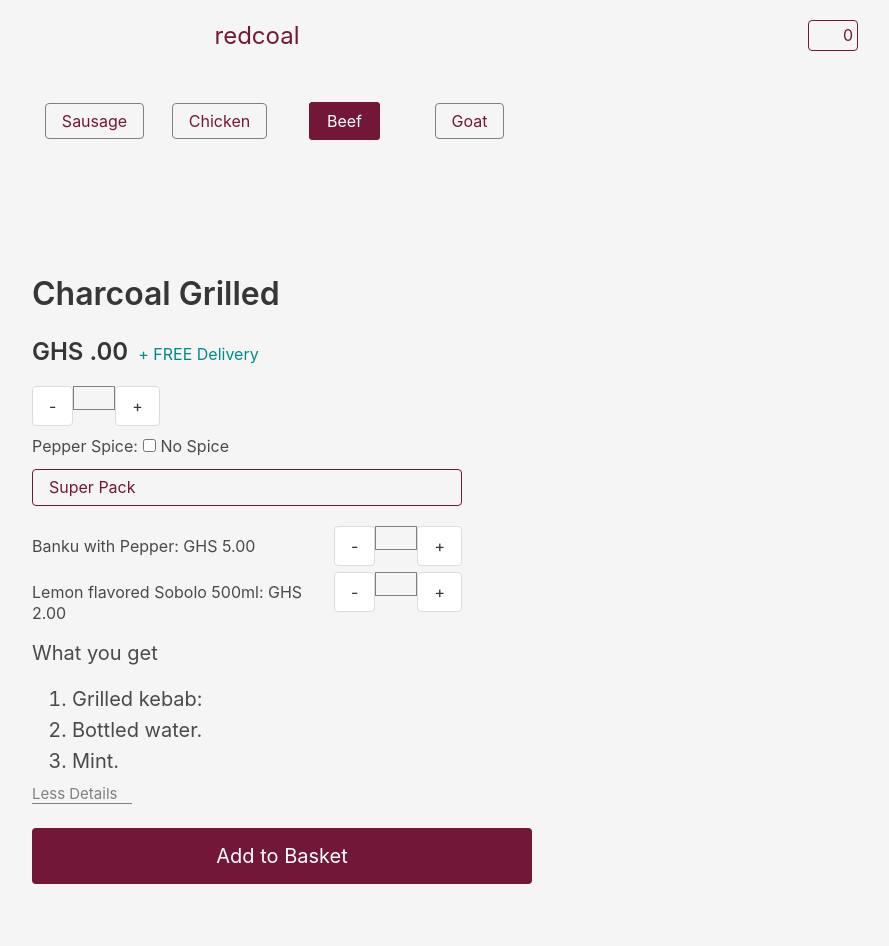
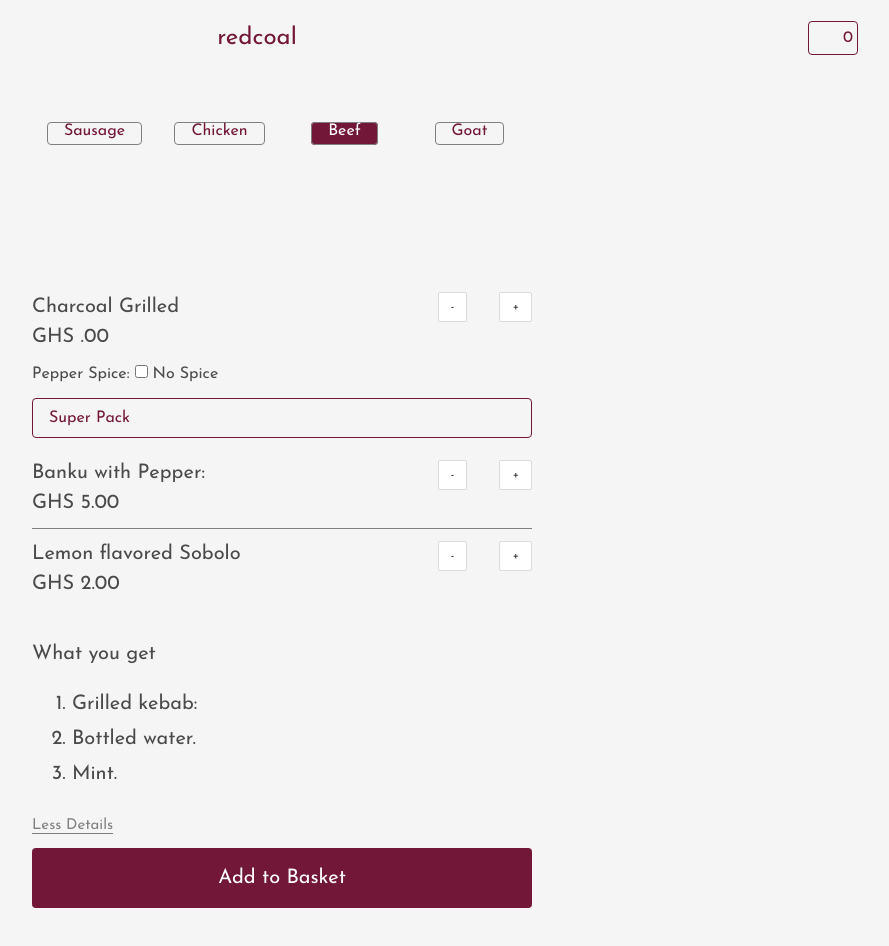
Before and after one commit to mchase007/redcoalv3., a Vue app: page /meal/beef in a window 1280 px wide. Both pictures are taken after a click on the element "Super Pack". Shown: the top 946 px of the page, without its empty margins (358-1247 px from the left). Built offline with nearby package versions, Linux system fonts and the light colour scheme.

Commit message:
ui updates

```diff
--- a/src/assets/scss/_product.scss
+++ b/src/assets/scss/_product.scss
@@ -1,20 +1,33 @@
-.content {
+.contents {
   margin: 0 auto;
   text-align: left;
   max-width: 500px;
-  display: flex;
-  flex-direction: column;
-  align-content: center;
+  // display: flex;
+  // flex-direction: column;
+  // align-content: center;
 
   // border: 1px solid gray;
+}
+
+.item {
+  text-align: left;
 }
 
 .controlSet {
   display: flex;
 
   .quantity {
-    border: 1px solid gray;
-    padding: 8px 20px;
+    // border: 1px solid gray;
+    // padding: 8px 8px;
+    border-width: 1px;
+    color: #363636;
+    justify-content: center;
+    padding-bottom: calc(0.5em - 1px);
+    padding-left: 1em;
+    padding-right: 1em;
+    padding-top: calc(0.5em - 1px);
+    text-align: center;
+    white-space: nowrap;
   }
 }
 
@@ -28,11 +41,6 @@
   &.pack {
     display: block;
   }
-}
-
-.bill {
-  display: flex;
-  align-items: baseline;
 }
 
 .promo {
@@ -51,6 +59,9 @@
   border-radius: 4px;
   max-width: 500px;
   margin: 0 auto;
+  margin-top: 10px;
+  // position: absolute;
+  // bottom: 0;
 }
 
 .clicker {
@@ -63,6 +74,11 @@
 
 .packList {
   margin-bottom: 10px;
+  margin-top: 40px;
+
+  .list-heading {
+    margin-bottom: -80px;
+  }
 }
 
 .pepper {
@@ -96,16 +112,22 @@
   display: flex;
   align-items: center;
   color: #731739;
-  max-width: 430px;
+  max-width: 500px;
   margin-bottom: 20px;
   cursor: pointer;
   justify-content: space-between;
 }
 
+.extraset3 {
+  border-top: 1px solid gray;
+  margin-top: 10px;
+  margin-bottom: 10px;
+}
+
 @media only screen and (min-width: 400px) {
   .extraSet {
     display: flex;
-    max-width: 430px;
+    max-width: 500px;
     justify-content: space-between;
     align-items: baseline;
   }
--- a/src/assets/scss/_productlist.scss
+++ b/src/assets/scss/_productlist.scss
@@ -4,24 +4,31 @@
   margin-top: 40px;
   display: flex;
   justify-content: space-between;
+  overflow-x: auto;
+  overflow-y: hidden;
+}
+
+.mealList::-webkit-scrollbar{
+  width: 0;
 }
 
 .mealItem {
   width: 30%;
+  padding-bottom: 5px;
+  padding-top: calc(0.5em - 5px);
 
   a {
     border: 1px solid gray;
-    padding-bottom: calc(0.5em - 1px);
+    padding-bottom: 5px;
     padding-left: 1em;
     padding-right: 1em;
-    padding-top: calc(0.5em - 1px);
     text-align: center;
     border-radius: 4px;
     color: #731739;
   }
 
   .router-link-active {
-    border: 2px solid #731739;
+    // border: 2px solid #731739;
     color: white;
     background-color: #731739;
   }
--- /dev/null
+++ b/src/assets/scss/main.scss
@@ -0,0 +1,7 @@
+@charset "utf-8";
+
+@import url("https://fonts.googleapis.com/css2?family=Josefin+Sans:wght@400;700&display=swap");
+
+$family-sans-serif: "Josefin Sans", sans-serif;
+
+@import "~bulma/bulma";
--- a/src/assets/scss/style.scss
+++ b/src/assets/scss/style.scss
@@ -1,5 +1,5 @@
-@import "~bulma/bulma";
-@import url("https://fonts.googleapis.com/css2?family=Josefin+Sans:wght@400;700&display=swap");
+// @import "~bulma/bulma";
+// @import url("https://fonts.googleapis.com/css2?family=Josefin+Sans:wght@400;700&display=swap");
 
 @import url('https://css.gg/instagram.css');
 @import url('https://css.gg/twitter.css');
@@ -26,4 +26,4 @@
 
 
 
-$family-sans-serif: "Josefin Sans", sans-serif;
+// $family-sans-serif: "Josefin Sans", sans-serif;
--- a/src/components/ProductItem.vue
+++ b/src/components/ProductItem.vue
@@ -1,20 +1,20 @@
 <template>
   <div class="productView container" >
-    <div class="content">
-      <h4 class="is-size-4 is-size-3-tablet">Charcoal Grilled {{userMeal.productName}}</h4>
-      <div class="bill">
-        <div>
-          <h5 class="is-size-5 is-size-4-tablet" >GHS {{userMeal.productPrice}}.00</h5>
-        </div>
-        <div class="promo">
-          <p class=" is-size-7 is-size-6-tablet">+ FREE Delivery</p>
-        </div>
+    <div class="contents">
+      <div class="flex flex-jc-sb">
+          <span class="item">
+          <p class="is-size-6 is-size-5-tablet">Charcoal Grilled {{userMeal.productName}}</p>
+          <p class="is-size-6 is-size-5-tablet price" >GHS {{userMeal.productPrice}}.00</p>
+          </span>
+
+      <div class="controlSet">
+        <button class="button is-small" @click="decreaseQuantity">-</button>
+        <p class="quantity">{{userMeal.productQuantity}}</p>
+        <button class="button is-small" @click="increaseQuantity">+</button>
       </div>
-      <div class="controlSet">
-        <button class="button" @click="decreaseQuantity">-</button>
-        <p class="quantity">{{userMeal.productQuantity}}</p>
-        <button class="button" @click="increaseQuantity">+</button>
       </div>
+
+
 
       <div class="field pepper flex">
         <span>Pepper Spice:</span>
@@ -28,16 +28,6 @@
         </div>
       </div>
 
-      <!-- <div v-for="extra in userMeal.addOn"
-          v-bind:key="extra.extraId" class="addOns">
-
-          <input type="checkbox"
-            class="addOn"
-            v-bind:id="extra.extraId"
-            v-bind:value="extra.extraName"
-            @change="updateExtra">{{extra.extraName}}: GHS {{extra.extraPrice}}.00
-      </div> -->
-
       <div @click="superPack" class="theButtonz">
         <span>
           Super Pack
@@ -48,28 +38,47 @@
         </div>
       </div>
 
-      <div v-if="extras" class="extraSet">
-        <p v-if="!userMeal.addOnQuantity > 0">Banku with Pepper:  GHS 5.00</p>
-        <p v-if="userMeal.addOnQuantity > 0">Banku with Pepper:  GHS {{userMeal.addOnPrice}}.00</p>
+      <div v-if="extras" class="extraSet flex flex-jc-sb">
+        <span v-if="!userMeal.addOnQuantity > 0" class="item">
+          <p class="is-size-6 is-size-5-tablet">Banku with Pepper:</p>
+          <p class="is-size-6 is-size-5-tablet price" >GHS 5.00</p>
+        </span>
+
+        <span v-if="userMeal.addOnQuantity > 0" class="item">
+          <p class="is-size-6 is-size-5-tablet">Banku with Pepper:</p>
+          <p class="is-size-6 is-size-5-tablet price">GHS {{userMeal.addOnPrice}}.00</p>
+        </span>
+
         <div class="controlSet">
-          <div class="button btn2" @click="decreaseQuantity1">-</div>
+          <div class="button is-small" @click="decreaseQuantity1">-</div>
           <p class="quantity">{{userMeal.addOnQuantity}}</p>
-          <div class="button btn2" @click="increaseQuantity1">+</div>
+          <div class="button is-small" @click="increaseQuantity1">+</div>
         </div>
       </div>
 
-      <div v-if="extras" class="extraSet">
-        <p v-if="!userMeal.addOnQuantity2 > 0">Lemon flavored Sobolo 500ml:  GHS 2.00</p>
-        <p v-if="userMeal.addOnQuantity2 > 0">Lemon flavored Sobolo 500ml:  GHS {{userMeal.addOnPrice2}}.00</p>
+      <div v-if="extras" class="extraset3"></div>
+
+      <div v-if="extras" class="extraSet flex flex-jc-sb extraset2">
+
+        <span v-if="!userMeal.addOnQuantity2 > 0" class="item">
+          <p class="is-size-6 is-size-5-tablet">Lemon flavored Sobolo</p>
+          <p class="is-size-6 is-size-5-tablet price" >GHS 2.00</p>
+        </span>
+
+        <span v-if="userMeal.addOnQuantity2 > 0" class="item">
+          <p class="is-size-6 is-size-5-tablet">Lemon flavored Sobolo</p>
+          <p class="is-size-6 is-size-5-tablet price">GHS {{userMeal.addOnPrice2}}.00</p>
+        </span>
+
         <div class="controlSet">
-          <div class="button btn2" @click="decreaseQuantity2">-</div>
+          <div class="button is-small" @click="decreaseQuantity2">-</div>
           <p class="quantity">{{userMeal.addOnQuantity2}}</p>
-          <div class="button btn2" @click="increaseQuantity2">+</div>
+          <div class="button is-small" @click="increaseQuantity2">+</div>
         </div>
       </div>
 
-      <div class="is-size-5 packList" >
-        <p>What you get</p>
+      <div class="is-size-5 packList item content">
+        <p class="list-heading">What you get</p>
         <ol type="1">
           <li>
             Grilled {{userMeal.productID}} kebab: {{userMeal.productQuantity}}
@@ -95,7 +104,7 @@
       <span v-if="extras" @click="viewPack" class="clicker">Less Details</span>
 
     </div>
-      <div class="is-primary next" @click="updateCart(userMeal)">{{isActive ? 'Added' : 'Add to Basket'}}</div>
+      <div class="is-primary next" @click="updateCart(userMeal)">{{isActive ? 'Meal added to basket' : 'Add to Basket' }}</div>
     </div>
 </template>
 
@@ -121,7 +130,7 @@ export default {
     },
     isActive() {
       return this.$store.state.isActive
-    }
+    },
   },
   mounted() {
   },
--- a/src/main.js
+++ b/src/main.js
@@ -4,4 +4,5 @@ import router from './router'
 import store from './store'
 
 require('@/assets/scss/style.scss');
+require('@/assets/scss/main.scss');
 createApp(App).use(store).use(router).mount('#app');
--- a/src/views/Contact.vue
+++ b/src/views/Contact.vue
@@ -40,7 +40,7 @@
 
        <div class="field">
     <div class="control">
-      <button class="theButton4 is-link" @click="test">Submit Message</button>
+      <button class="theButton4 is-medium" @click="test">Submit Message</button>
     </div>
       </div>
       </div>
@@ -142,13 +142,6 @@ export default {
       this.$refs['message'].value = ''
       // console.log('shot fired');
     },
-    // firebaseTestTwo(event) {
-    //   // this.$store.commit('firebaseTestTwo')
-    //   this.$refs['name'].value = ''
-    //   this.$refs['email'].value = ''
-    //   this.$refs['message'].value = ''
-    //   console.log('shot fired');
-    // },
     userFullname(event) {
       this.v$.$touch()
     },
```
Also changed, not shown: src/components/ProductList.vue (line endings or trailing spaces), src/views/Cart.vue (line endings or trailing spaces).
